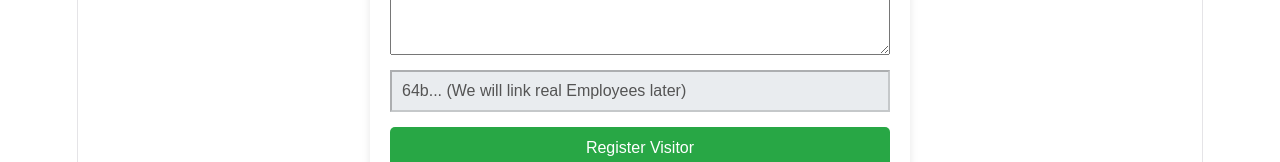
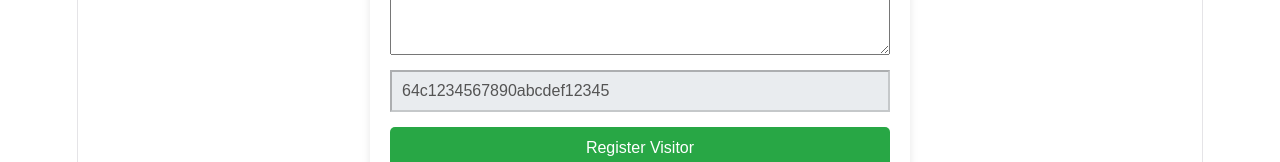
Before and after one commit to Yash0000-xx/Visitor-Pass-System, a React app in the folder frontend/: page /register-visitor in a window 1280 px wide. Shown: the part 409-571 px from the top of the page. Built offline with nearby package versions, Linux system fonts and the light colour scheme; the HTML template or start-up script is replaced by a standard one.

Commit message:
Fixed visitor registration hostId bug

```diff
--- a/frontend/src/components/RegisterVisitor.jsx
+++ b/frontend/src/components/RegisterVisitor.jsx
@@ -9,7 +9,7 @@ function RegisterVisitor() {
     email: '',
     phone: '',
     purposeOfVisit: '',
-    hostId: '64b... (We will link real Employees later)' // Placeholder for now
+    hostId: '64c1234567890abcdef12345' // Placeholder for now
   });
 
   const [message, setMessage] = useState('');
```
